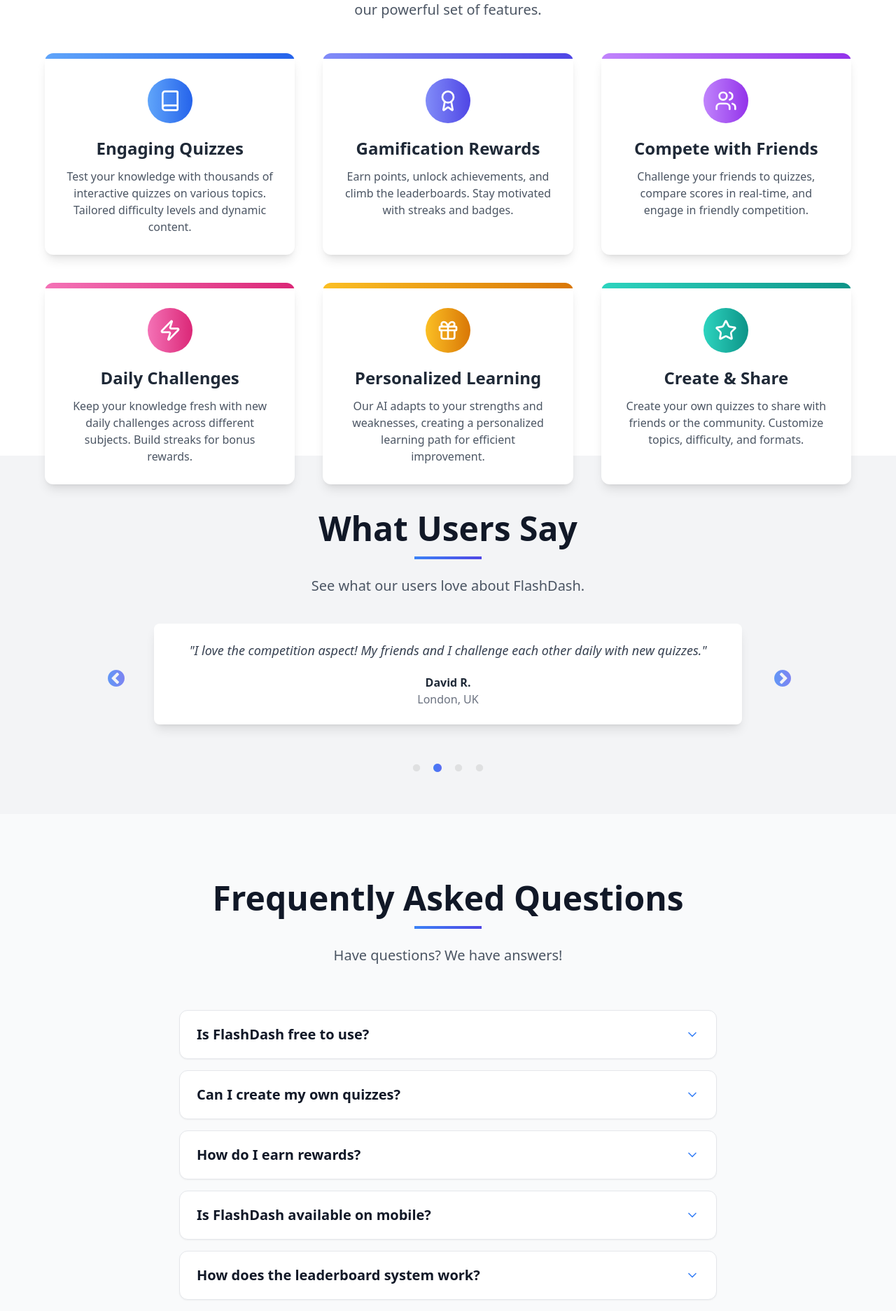
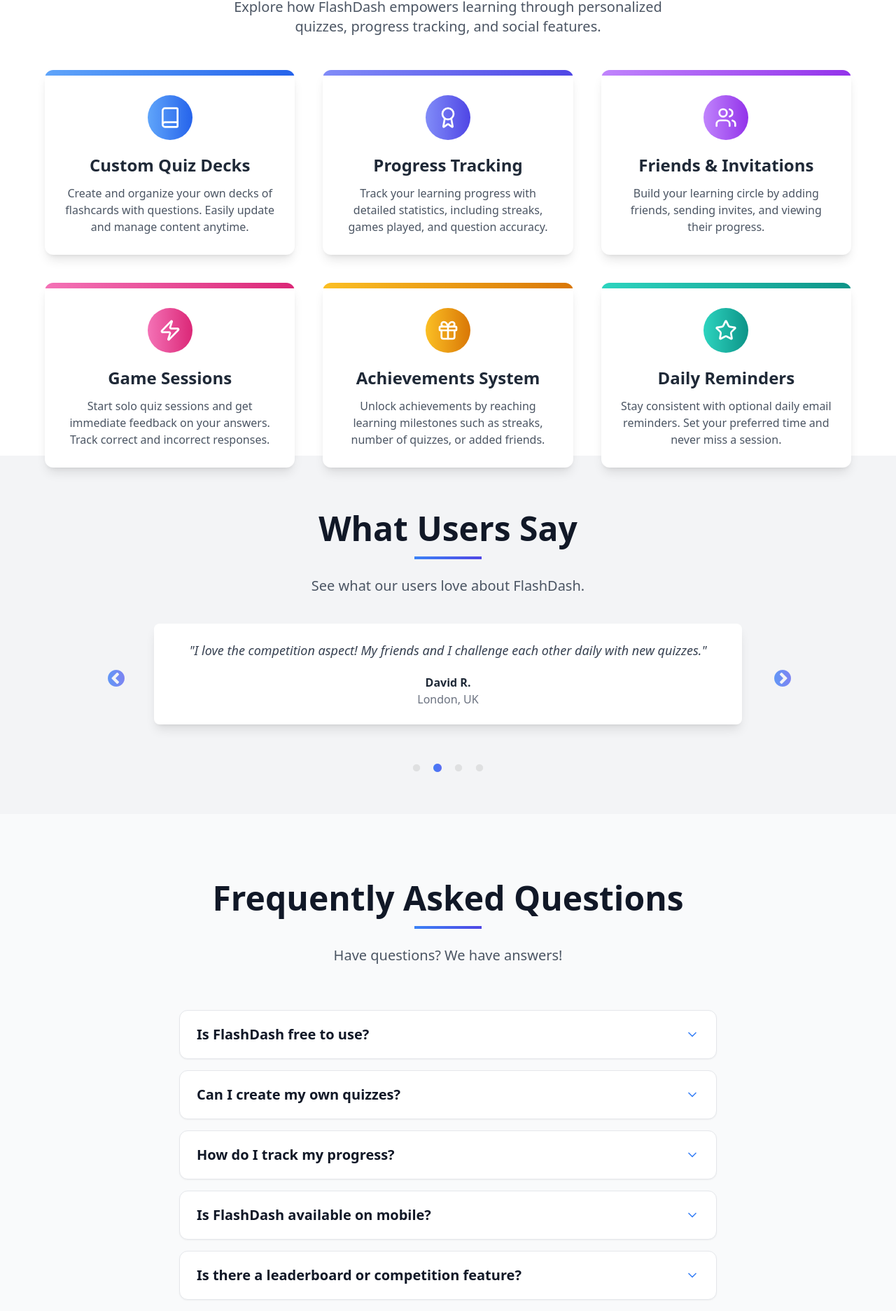
Before and after one commit to P4r1nc3/FlashDash_Frontend, a React (Vite) app: page / in a window 1280 px wide. Shown: the part 879-2752 px from the top of the page at 70% size. Built offline with nearby package versions, Linux system fonts and the light colour scheme.

Commit message:
Adjusted text on home page

```diff
--- a/src/pages/home/Home.tsx
+++ b/src/pages/home/Home.tsx
@@ -161,43 +161,45 @@
                     >
                         <h2 className="text-4xl sm:text-5xl font-bold text-gray-900 mb-4">Key Features</h2>
                         <div className="w-24 h-1 bg-gradient-to-r from-blue-500 to-indigo-600 mx-auto mb-6"></div>
-                        <p className="text-xl text-gray-600 max-w-2xl mx-auto mb-12">Discover how FlashDash makes learning engaging and rewarding with our powerful set of features.</p>
+                        <p className="text-xl text-gray-600 max-w-2xl mx-auto mb-12">
+                            Explore how FlashDash empowers learning through personalized quizzes, progress tracking, and social features.
+                        </p>
                     </motion.div>
 
                     <div className="grid md:grid-cols-2 lg:grid-cols-3 gap-8 lg:gap-10">
                         <FeatureCard
-                            title="Engaging Quizzes"
-                            description="Test your knowledge with thousands of interactive quizzes on various topics. Tailored difficulty levels and dynamic content."
+                            title="Custom Quiz Decks"
+                            description="Create and organize your own decks of flashcards with questions. Easily update and manage content anytime."
                             icon={<Book size={32} />}
                             color="from-blue-400 to-blue-600"
                         />
                         <FeatureCard
-                            title="Gamification Rewards"
-                            description="Earn points, unlock achievements, and climb the leaderboards. Stay motivated with streaks and badges."
+                            title="Progress Tracking"
+                            description="Track your learning progress with detailed statistics, including streaks, games played, and question accuracy."
                             icon={<Award size={32} />}
                             color="from-indigo-400 to-indigo-600"
                         />
                         <FeatureCard
-                            title="Compete with Friends"
-                            description="Challenge your friends to quizzes, compare scores in real-time, and engage in friendly competition."
+                            title="Friends & Invitations"
+                            description="Build your learning circle by adding friends, sending invites, and viewing their progress."
                             icon={<Users size={32} />}
                             color="from-purple-400 to-purple-600"
                         />
                         <FeatureCard
-                            title="Daily Challenges"
-                            description="Keep your knowledge fresh with new daily challenges across different subjects. Build streaks for bonus rewards."
+                            title="Game Sessions"
+                            description="Start solo quiz sessions and get immediate feedback on your answers. Track correct and incorrect responses."
                             icon={<Zap size={32} />}
                             color="from-pink-400 to-pink-600"
                         />
                         <FeatureCard
-                            title="Personalized Learning"
-                            description="Our AI adapts to your strengths and weaknesses, creating a personalized learning path for efficient improvement."
+                            title="Achievements System"
+                            description="Unlock achievements by reaching learning milestones such as streaks, number of quizzes, or added friends."
                             icon={<Gift size={32} />}
                             color="from-amber-400 to-amber-600"
                         />
                         <FeatureCard
-                            title="Create & Share"
-                            description="Create your own quizzes to share with friends or the community. Customize topics, difficulty, and formats."
+                            title="Daily Reminders"
+                            description="Stay consistent with optional daily email reminders. Set your preferred time and never miss a session."
                             icon={<Star size={32} />}
                             color="from-teal-400 to-teal-600"
                         />
@@ -302,29 +304,30 @@
 const faqData = [
     {
         question: "Is FlashDash free to use?",
-        answer: "Yes! FlashDash offers free access to thousands of quizzes. A premium version is available for extra features and exclusive content."
+        answer: "Yes! FlashDash is completely free to use. All features are available without any subscription or payment."
     },
     {
         question: "Can I create my own quizzes?",
-        answer: "Absolutely! Create, share, and challenge friends with your custom quizzes. Our intuitive editor makes it easy to get started."
+        answer: "Yes! You can create your own decks of flashcards, add custom questions, and use them to study or play solo quiz sessions."
     },
     {
-        question: "How do I earn rewards?",
-        answer: "Earn points by completing quizzes, maintaining daily learning streaks, and participating in community challenges and competitions."
+        question: "How do I track my progress?",
+        answer: "FlashDash tracks your activity automatically. You can view statistics like the number of games played, correct answers, and your current learning streak."
     },
     {
         question: "Is FlashDash available on mobile?",
-        answer: "Yes! Our app is available for both iOS and Android devices. Search for 'FlashDash Quiz' in your app store."
+        answer: "Currently, FlashDash is available through the web browser. A mobile app for iOS and Android is planned for release in the near future."
     },
     {
-        question: "How does the leaderboard system work?",
-        answer: "Our leaderboards update in real-time based on points earned. Compete globally or just with friends, and reset weekly for fresh competition."
+        question: "Is there a leaderboard or competition feature?",
+        answer: "Yes! FlashDash features leaderboards that allow you to compete based on points earned. You can view global rankings or filter them to see only your friends' scores."
     },
     {
         question: "Can I use FlashDash for educational purposes?",
-        answer: "Definitely! Many educators use FlashDash in their classrooms. We offer special features for teachers to create private quizzes for their students."
+        answer: "FlashDash is designed for individual learning. While there is no dedicated teacher mode yet, educators can still create decks and share them with students manually."
     }
 ];
+
 
 const FeatureCard = ({ title, description, icon, color }: FeatureCardProps) => (
     <motion.div
```
